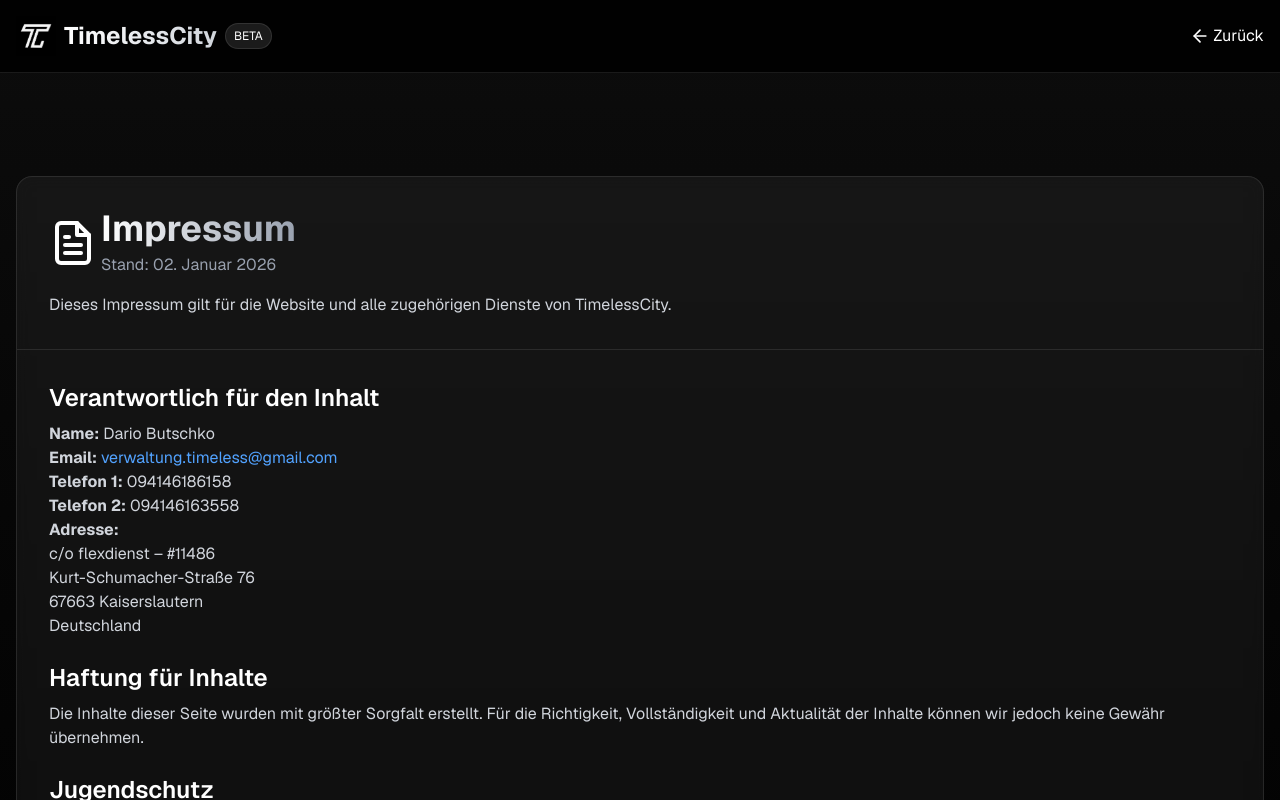
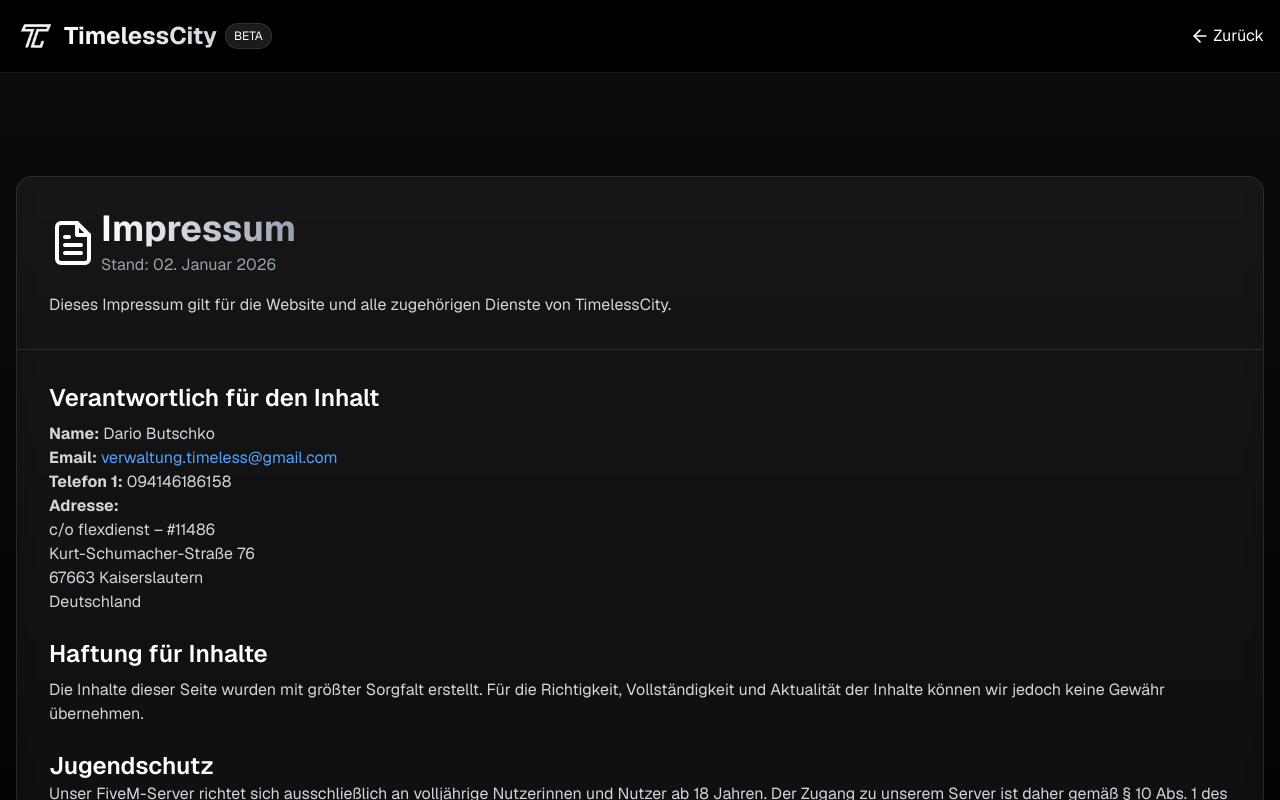
Before and after one commit to timeless-city/tc-website, a Next.js app: page /impressum in a window 1280 px wide. Shown: the top 800 px of the page. Built offline with nearby package versions, Linux system fonts and the light colour scheme.

Commit message:
Tel 2 Rausgenommen

```diff
--- a/app/impressum/page.tsx
+++ b/app/impressum/page.tsx
@@ -70,7 +70,6 @@
                   <strong>Name:</strong> Dario Butschko <br />
                   <strong>Email:</strong> <Link href="mailto:verwaltung.timeless@gmail.com" className="text-blue-400 hover:text-blue-300">verwaltung.timeless@gmail.com</Link> <br />
                   <strong>Telefon 1:</strong> 094146186158 <br />
-                  <strong>Telefon 2:</strong> 094146163558 <br />
                   <strong>Adresse:</strong> <br />
                     c/o flexdienst – #11486 <br />
                     Kurt-Schumacher-Straße 76 <br />
```
